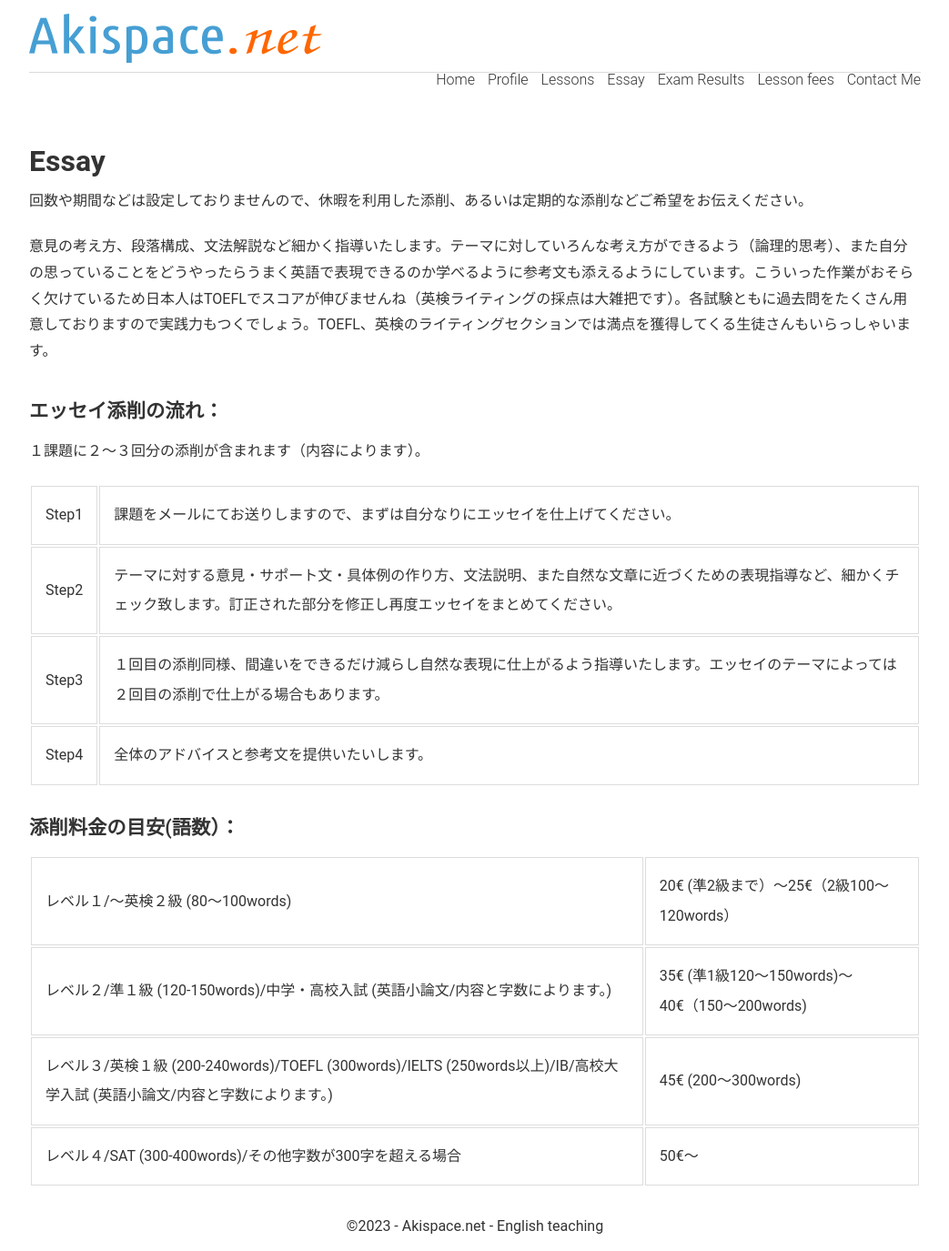
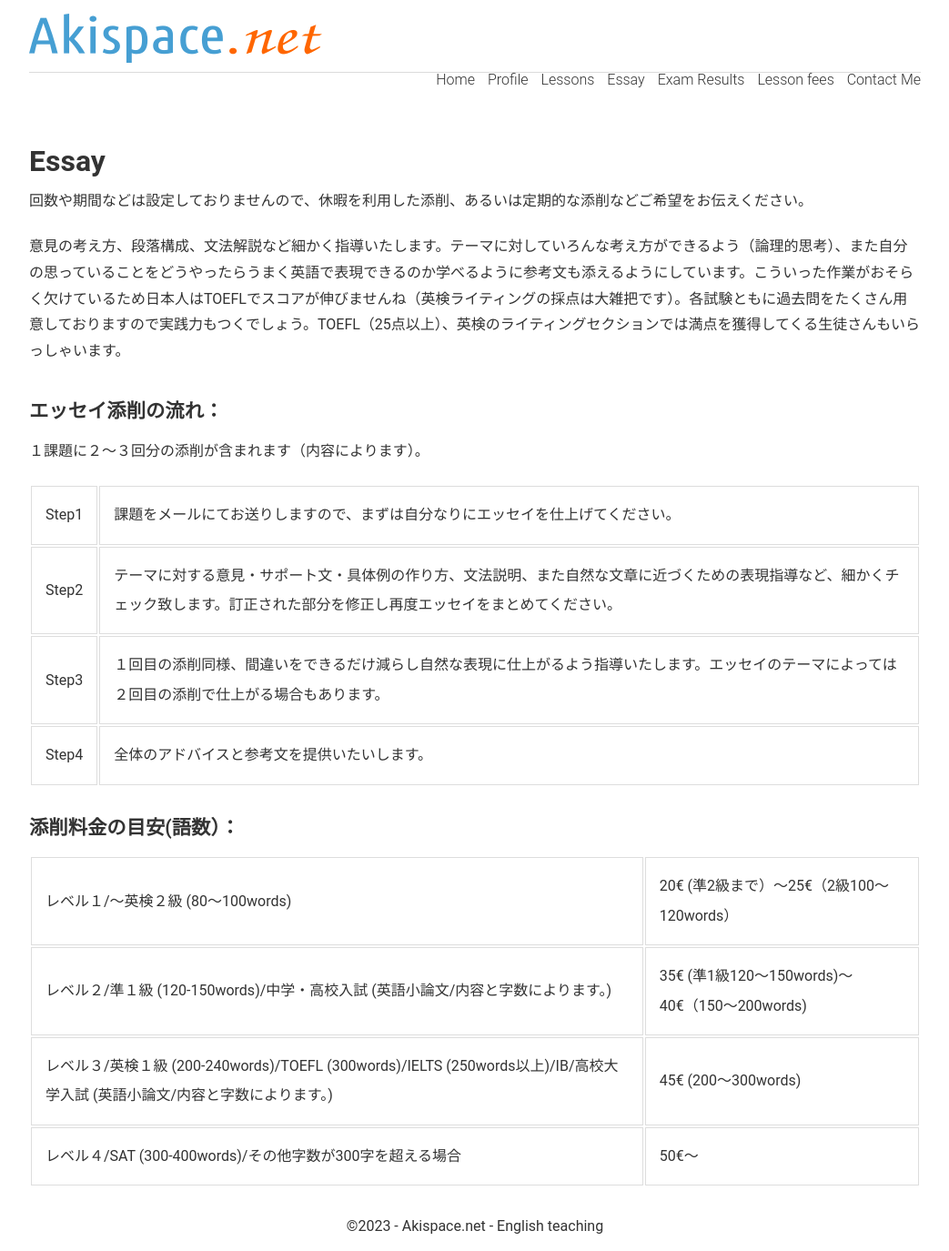
Before and after one commit to phocean/akispace, a Jekyll site: the page built from essays.md, in a window 1280 px wide. Shown: the whole page at 91% size, without its empty margins (118-1161 px from the left). Built offline with Jekyll 4.4.1, drawn with Linux system fonts in a browser that asks for light colours.

Commit message:
Update essays.md

```diff
--- a/essays.md
+++ b/essays.md
@@ -10,7 +10,7 @@
 
 回数や期間などは設定しておりませんので、休暇を利用した添削、あるいは定期的な添削などご希望をお伝えください。
 
-意見の考え方、段落構成、文法解説など細かく指導いたします。テーマに対していろんな考え方ができるよう（論理的思考）、また自分の思っていることをどうやったらうまく英語で表現できるのか学べるように参考文も添えるようにしています。こういった作業がおそらく欠けているため日本人はTOEFLでスコアが伸びませんね（英検ライティングの採点は大雑把です）。各試験ともに過去問をたくさん用意しておりますので実践力もつくでしょう。TOEFL、英検のライティングセクションでは満点を獲得してくる生徒さんもいらっしゃいます。
+意見の考え方、段落構成、文法解説など細かく指導いたします。テーマに対していろんな考え方ができるよう（論理的思考）、また自分の思っていることをどうやったらうまく英語で表現できるのか学べるように参考文も添えるようにしています。こういった作業がおそらく欠けているため日本人はTOEFLでスコアが伸びませんね（英検ライティングの採点は大雑把です）。各試験ともに過去問をたくさん用意しておりますので実践力もつくでしょう。TOEFL（25点以上）、英検のライティングセクションでは満点を獲得してくる生徒さんもいらっしゃいます。
 
 ### エッセイ添削の流れ：
 １課題に２〜３回分の添削が含まれます（内容によります）。
```
